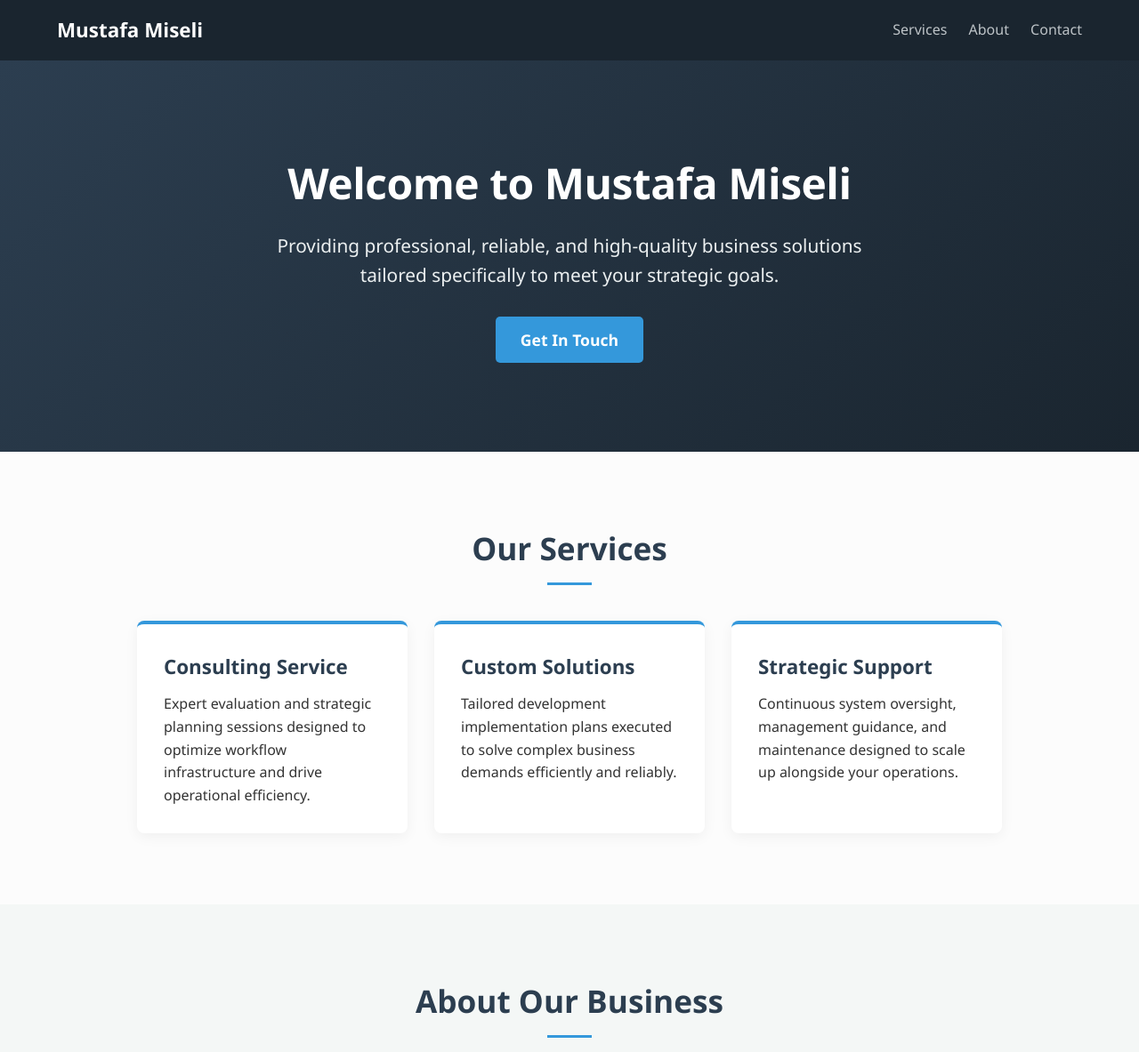
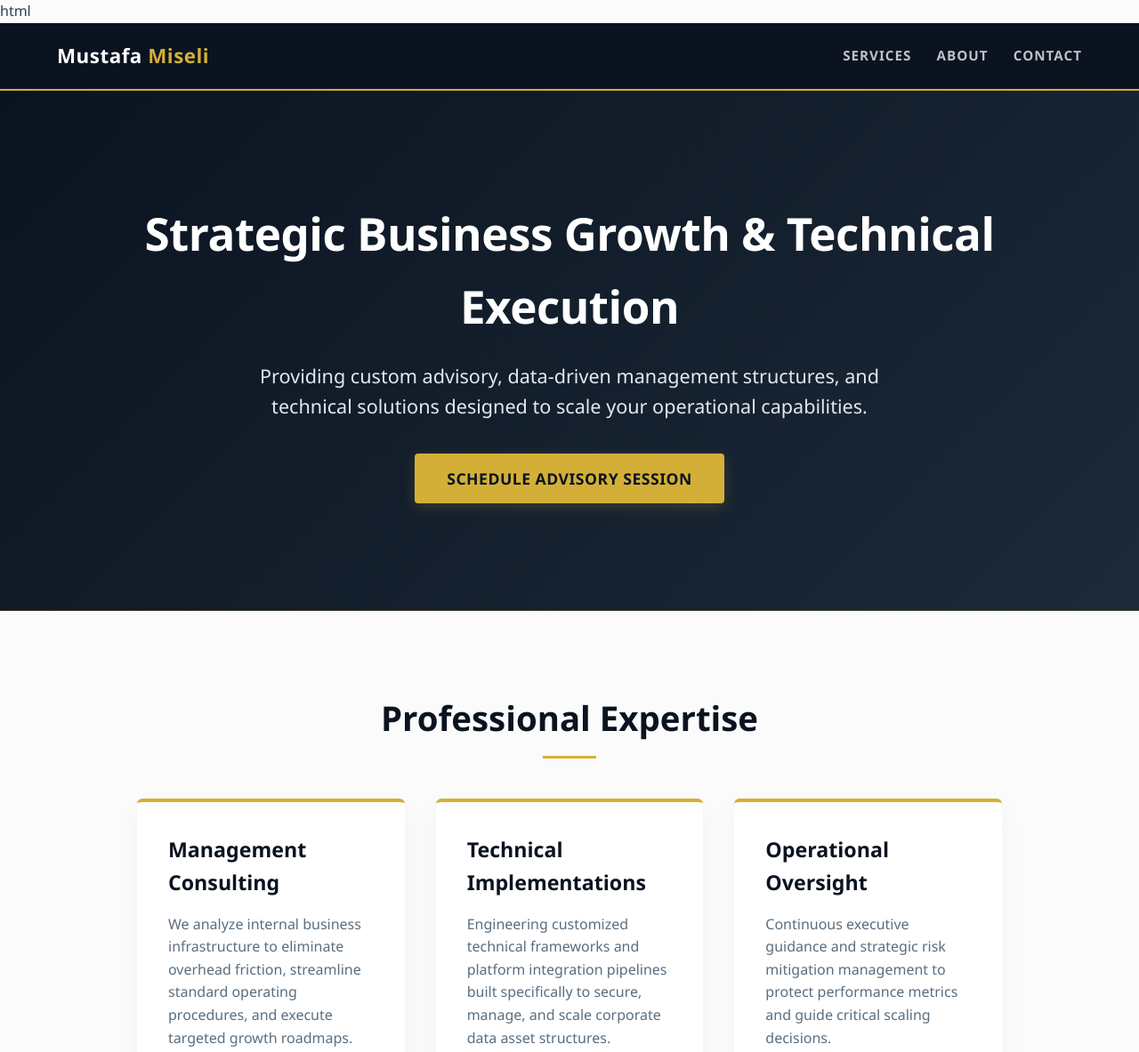
Before and after one commit to mmiseli/mustafamiseli, a plain HTML site: page index.html in a window 1280 px wide. Shown: the top 1183 px of the page at 89% size. Drawn offline with Linux system fonts and the light colour scheme.

Commit message:
Revise index.html for branding and content enhancements
Updated title, styles, and content for improved branding and clarity.

```diff
--- a/index.html
+++ b/index.html
@@ -1,11 +1,11 @@
-<!DOCTYPE html>
+html<!DOCTYPE html>
 <html lang="en">
 <head>
     <meta charset="UTF-8">
     <meta name="viewport" content="width=device-width, initial-scale=1.0">
-    <title>Mustafa Miseli | Professional Services</title>
+    <title>Mustafa Miseli | Elite Business & Technical Consulting</title>
     <style>
-        /* Modern Business Theme CSS Styling */
+        /* Premium Executive Theme CSS Styling */
         * {
             box-sizing: border-box;
             margin: 0;
@@ -14,153 +14,180 @@
         body {
             font-family: 'Segoe UI', Arial, sans-serif;
             line-height: 1.6;
-            color: #333;
-            background-color: #fcfcfc;
+            color: #2c3e50;
+            background-color: #fbfbfc;
         }
         /* Navigation Bar */
         nav {
-            background-color: #1a252f;
-            padding: 1rem 5%;
+            background-color: #0b1320; /* Deep Midnight Navy */
+            padding: 1.2rem 5%;
             display: flex;
             justify-content: space-between;
             align-items: center;
             position: sticky;
             top: 0;
             z-index: 1000;
+            border-bottom: 2px solid #d4af37; /* Luxury Gold Accent Border */
         }
         nav .logo {
             color: #ffffff;
             font-size: 1.4rem;
-            font-weight: bold;
+            font-weight: 700;
             text-decoration: none;
+            letter-spacing: 0.5px;
+        }
+        nav .logo span {
+            color: #d4af37; /* Gold logo text */
         }
         nav .menu a {
             color: #bdc3c7;
             text-decoration: none;
-            margin-left: 20px;
-            font-size: 1rem;
+            margin-left: 24px;
+            font-size: 0.95rem;
+            font-weight: 600;
+            text-transform: uppercase;
+            letter-spacing: 1px;
             transition: color 0.3s;
         }
         nav .menu a:hover {
-            color: #3498db;
+            color: #d4af37;
         }
         /* Hero Section */
         header {
-            background: linear-gradient(135deg, #2c3e50 0%, #1a252f 100%);
+            background: linear-gradient(135deg, #0b1320 0%, #1c2a39 100%);
             color: white;
-            padding: 100px 5%;
+            padding: 120px 5%;
             text-align: center;
+            border-bottom: 1px solid rgba(212, 175, 55, 0.2);
         }
         header h1 {
-            font-size: 3rem;
-            margin-bottom: 15px;
+            font-size: 3.2rem;
+            margin-bottom: 20px;
             letter-spacing: -0.5px;
+            font-weight: 700;
         }
         header p {
-            font-size: 1.3rem;
-            color: #ecf0f1;
-            max-width: 700px;
-            margin: 0 auto 30px auto;
+            font-size: 1.35rem;
+            color: #e2e8f0;
+            max-width: 750px;
+            margin: 0 auto 35px auto;
+            font-weight: 300;
         }
         .btn-primary {
             display: inline-block;
-            background-color: #3498db;
-            color: white;
-            padding: 12px 28px;
+            background-color: #d4af37; /* Premium Gold Button */
+            color: #0b1320;
+            padding: 14px 36px;
             text-decoration: none;
-            border-radius: 5px;
-            font-weight: bold;
+            border-radius: 4px;
+            font-weight: 700;
             font-size: 1.1rem;
-            transition: background 0.3s;
+            text-transform: uppercase;
+            letter-spacing: 0.5px;
+            transition: all 0.3s ease;
+            box-shadow: 0 4px 15px rgba(212, 175, 55, 0.2);
         }
         .btn-primary:hover {
-            background-color: #2980b9;
+            background-color: #c5a028;
+            transform: translateY(-2px);
+            box-shadow: 0 6px 20px rgba(212, 175, 55, 0.3);
         }
         /* Section Layouts */
         section {
-            padding: 80px 5%;
+            padding: 90px 5%;
             max-width: 1100px;
             margin: 0 auto;
         }
         .section-title {
             text-align: center;
-            font-size: 2.2rem;
-            color: #2c3e50;
-            margin-bottom: 40px;
+            font-size: 2.4rem;
+            color: #0b1320;
+            margin-bottom: 45px;
             position: relative;
+            font-weight: 700;
         }
         .section-title::after {
             content: '';
             display: block;
-            width: 50px;
+            width: 60px;
             height: 3px;
-            background-color: #3498db;
-            margin: 10px auto 0 auto;
+            background-color: #d4af37;
+            margin: 12px auto 0 auto;
         }
         /* Services Grid Layout */
         .services-grid {
             display: grid;
             grid-template-columns: repeat(auto-fit, minmax(280px, 1fr));
-            gap: 30px;
+            gap: 35px;
         }
         .service-card {
             background: white;
-            padding: 30px;
-            border-radius: 8px;
-            box-shadow: 0 4px 15px rgba(0,0,0,0.05);
-            border-top: 4px solid #3498db;
-            transition: transform 0.3s;
+            padding: 35px;
+            border-radius: 6px;
+            box-shadow: 0 10px 30px rgba(0,0,0,0.04);
+            border-top: 4px solid #d4af37;
+            transition: all 0.3s ease;
         }
         .service-card:hover {
             transform: translateY(-5px);
+            box-shadow: 0 15px 35px rgba(0,0,0,0.08);
         }
         .service-card h3 {
-            color: #2c3e50;
-            margin-bottom: 12px;
-            font-size: 1.4rem;
+            color: #0b1320;
+            margin-bottom: 15px;
+            font-size: 1.45rem;
+            font-weight: 600;
+        }
+        .service-card p {
+            color: #5a6e7f;
+            font-size: 1rem;
         }
         /* About & Contact Sections */
         .about-text {
-            font-size: 1.15rem;
-            color: #555;
+            font-size: 1.2rem;
+            color: #4a5568;
             text-align: center;
-            max-width: 800px;
+            max-width: 850px;
             margin: 0 auto;
-            line-height: 1.8;
+            line-height: 1.9;
         }
         .contact-box {
             background-color: #ffffff;
-            border: 1px solid #e1e8ed;
-            padding: 40px;
-            border-radius: 8px;
+            border: 1px solid #e2e8f0;
+            padding: 50px 40px;
+            border-radius: 6px;
             text-align: center;
-            max-width: 600px;
+            max-width: 650px;
             margin: 0 auto;
-            box-shadow: 0 4px 15px rgba(0,0,0,0.02);
+            box-shadow: 0 10px 30px rgba(0,0,0,0.02);
         }
         .contact-box p {
-            margin-bottom: 15px;
-            font-size: 1.1rem;
+            margin-bottom: 20px;
+            font-size: 1.15rem;
+            color: #4a5568;
         }
         .contact-box strong {
-            color: #2c3e50;
+            color: #0b1320;
         }
         /* Footer Elements */
         footer {
-            background-color: #1a252f;
-            color: #7f8c8d;
+            background-color: #0b1320;
+            color: #a0aec0;
             text-align: center;
-            padding: 30px 5%;
+            padding: 35px 5%;
             font-size: 0.95rem;
-            border-top: 1px solid #2c3e50;
+            border-top: 1px solid rgba(212, 175, 55, 0.2);
         }
         /* Responsive adjustments */
         @media (max-width: 768px) {
             header h1 {
-                font-size: 2.2rem;
+                font-size: 2.4rem;
             }
             header p {
-                font-size: 1.1rem;
+                font-size: 1.15rem;
+            }
+            section {
+                padding: 60px 5%;
             }
         }
     </style>
@@ -169,7 +196,7 @@
 
     <!-- Header / Navigation Bar -->
     <nav>
-        <a href="#" class="logo">Mustafa Miseli</a>
+        <a href="#" class="logo">Mustafa <span>Miseli</span></a>
         <div class="menu">
             <a href="#services">Services</a>
             <a href="#about">About</a>
@@ -179,47 +206,47 @@
 
     <!-- Main Hero Banner Section -->
     <header>
-        <h1>Welcome to Mustafa Miseli</h1>
-        <p>Providing professional, reliable, and high-quality business solutions tailored specifically to meet your strategic goals.</p>
-        <a href="#contact" class="btn-primary">Get In Touch</a>
+        <h1>Strategic Business Growth & Technical Execution</h1>
+        <p>Providing custom advisory, data-driven management structures, and technical solutions designed to scale your operational capabilities.</p>
+        <a href="#contact" class="btn-primary">Schedule Advisory Session</a>
     </header>
 
     <!-- Core Business Services Section -->
     <section id="services">
-        <h2 class="section-title">Our Services</h2>
+        <h2 class="section-title">Professional Expertise</h2>
         <div class="services-grid">
             <div class="service-card">
-                <h3>Consulting Service</h3>
-                <p>Expert evaluation and strategic planning sessions designed to optimize workflow infrastructure and drive operational efficiency.</p>
+                <h3>Management Consulting</h3>
+                <p>We analyze internal business infrastructure to eliminate overhead friction, streamline standard operating procedures, and execute targeted growth roadmaps.</p>
             </div>
             <div class="service-card">
-                <h3>Custom Solutions</h3>
-                <p>Tailored development implementation plans executed to solve complex business demands efficiently and reliably.</p>
+                <h3>Technical Implementations</h3>
+                <p>Engineering customized technical frameworks and platform integration pipelines built specifically to secure, manage, and scale corporate data asset structures.</p>
             </div>
             <div class="service-card">
-                <h3>Strategic Support</h3>
-                <p>Continuous system oversight, management guidance, and maintenance designed to scale up alongside your operations.</p>
+                <h3>Operational Oversight</h3>
+                <p>Continuous executive guidance and strategic risk mitigation management to protect performance metrics and guide critical scaling decisions.</p>
             </div>
         </div>
     </section>
 
     <!-- Business Profile Section -->
-    <section id="about" style="background-color: #f4f7f6; max-width: 100%; width: 100%;">
+    <section id="about" style="background-color: #f7fafc; max-width: 100%; width: 100%;">
         <div style="max-width: 1100px; margin: 0 auto; padding: 0 5%;">
-            <h2 class="section-title">About Our Business</h2>
+            <h2 class="section-title">Corporate Profile</h2>
             <p class="about-text">
-                At Mustafa Miseli, we prioritize building long-term professional partnerships founded on clear communication, technical excellence, and reliable implementation. We study each project uniquely to provide high-impact modern services.
+                At Mustafa Miseli, we provide high-level professional advisory services for businesses requiring exact execution and technological transformation. We treat every client engagement as a long-term strategic partnership, delivering measurable bottom-line improvements through rigorous research, custom technical planning, and complete structural oversight.
             </p>
         </div>
     </section>
 
     <!-- Call to Action & Contact Information -->
     <section id="contact">
-        <h2 class="section-title">Contact Us</h2>
+        <h2 class="section-title">Corporate Inquiries</h2>
         <div class="contact-box">
-            <p>Ready to start your next project or have a quick inquiry? Reach out directly via the information below:</p>
-            <p style="font-size: 1.2rem; margin-top: 20px;"><strong>Email:</strong> info@mustafamiseli.com</p>
-            <p style="font-size: 1.2rem;"><strong>Location:</strong> Arlington, VA</p>
+            <p>Connect directly with our team to explore scaling avenues, review business infrastructure constraints, or establish advisory arrangements.</p>
+            <p style="font-size: 1.25rem; margin-top: 25px; color: #0b1320;"><strong>Email:</strong> info@mustafamiseli.com</p>
+            <p style="font-size: 1.25rem; color: #0b1320;"><strong>Corporate Office:</strong> Arlington, VA</p>
         </div>
     </section>
 
```
